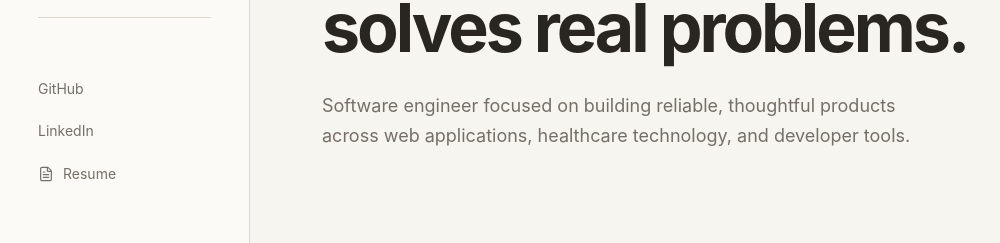
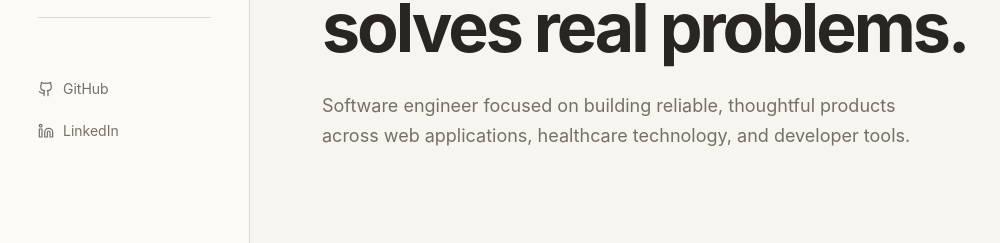
Before and after one commit to ATwork88/Portfolio1, a Next.js app: page / in a window 1280 px wide. Shown: the part 308-551 px from the top of the page, without its empty margins (0-1000 px from the left). Built offline with nearby package versions, Linux system fonts and the light colour scheme.

Commit message:
Update portfolio content: components/layout/sidebar.tsx

```diff
--- a/components/layout/sidebar.tsx
+++ b/components/layout/sidebar.tsx
@@ -1,7 +1,4 @@
-import {
-  FileText,
-  MessageCircle,
-} from "lucide-react";
+import { Github, Linkedin, MessageCircle } from "lucide-react";
 
 const navigation = [
   { label: "About Me", href: "#about" },
@@ -14,15 +11,12 @@ const links = [
   {
     label: "GitHub",
     href: "https://github.com/teresalin",
+    icon: Github,
   },
   {
     label: "LinkedIn",
-    href: "https://www.linkedin.com",
-  },
-  {
-    label: "Resume",
-    href: "#",
-    icon: FileText,
+    href: "https://www.linkedin.com/in/lunglin",
+    icon: Linkedin,
   },
 ];
 
@@ -56,10 +50,10 @@ export function Sidebar() {
               <a
                 key={link.label}
                 href={link.href}
-                target={link.href.startsWith("http") ? "_blank" : undefined}
-                rel={link.href.startsWith("http") ? "noreferrer" : undefined}
+                target="_blank"
+                rel="noreferrer"
               >
-                {Icon && <Icon size={16} strokeWidth={1.8} />}
+                <Icon size={16} strokeWidth={1.8} />
                 {link.label}
               </a>
             );
```
